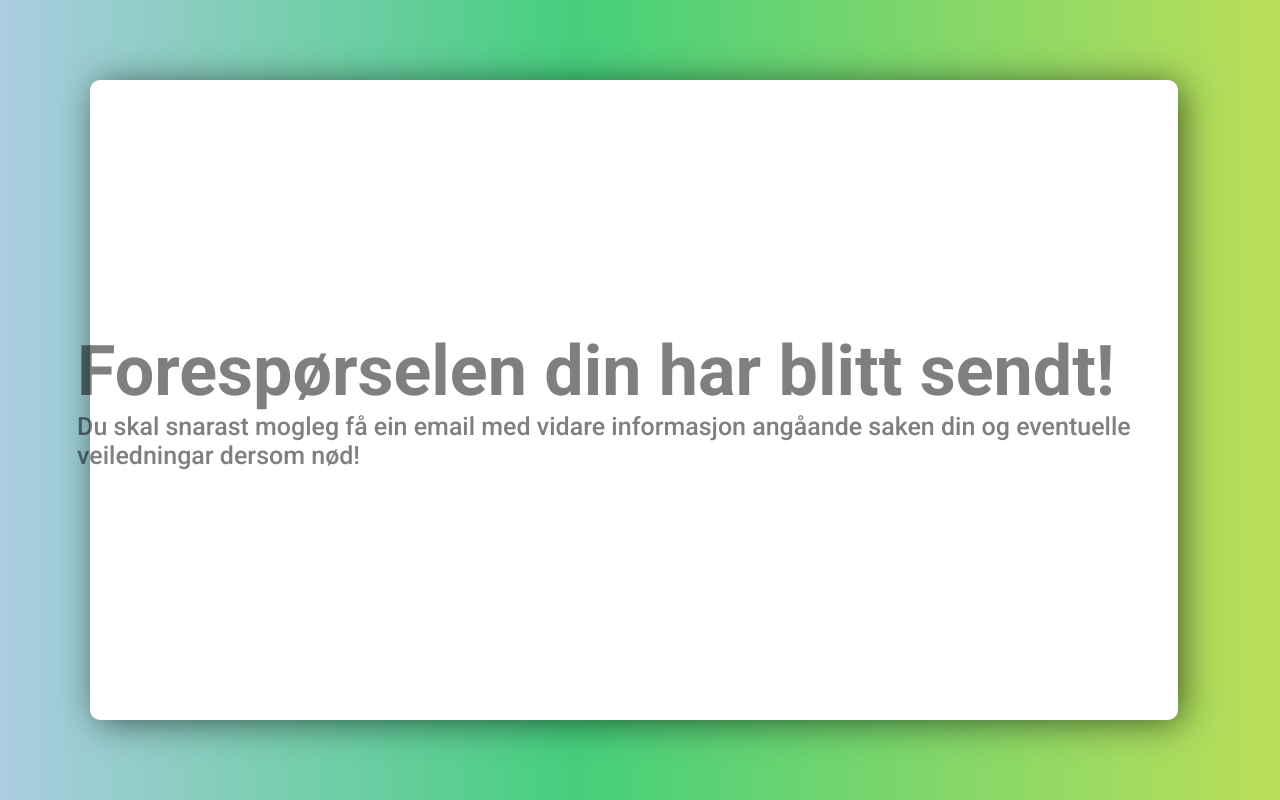
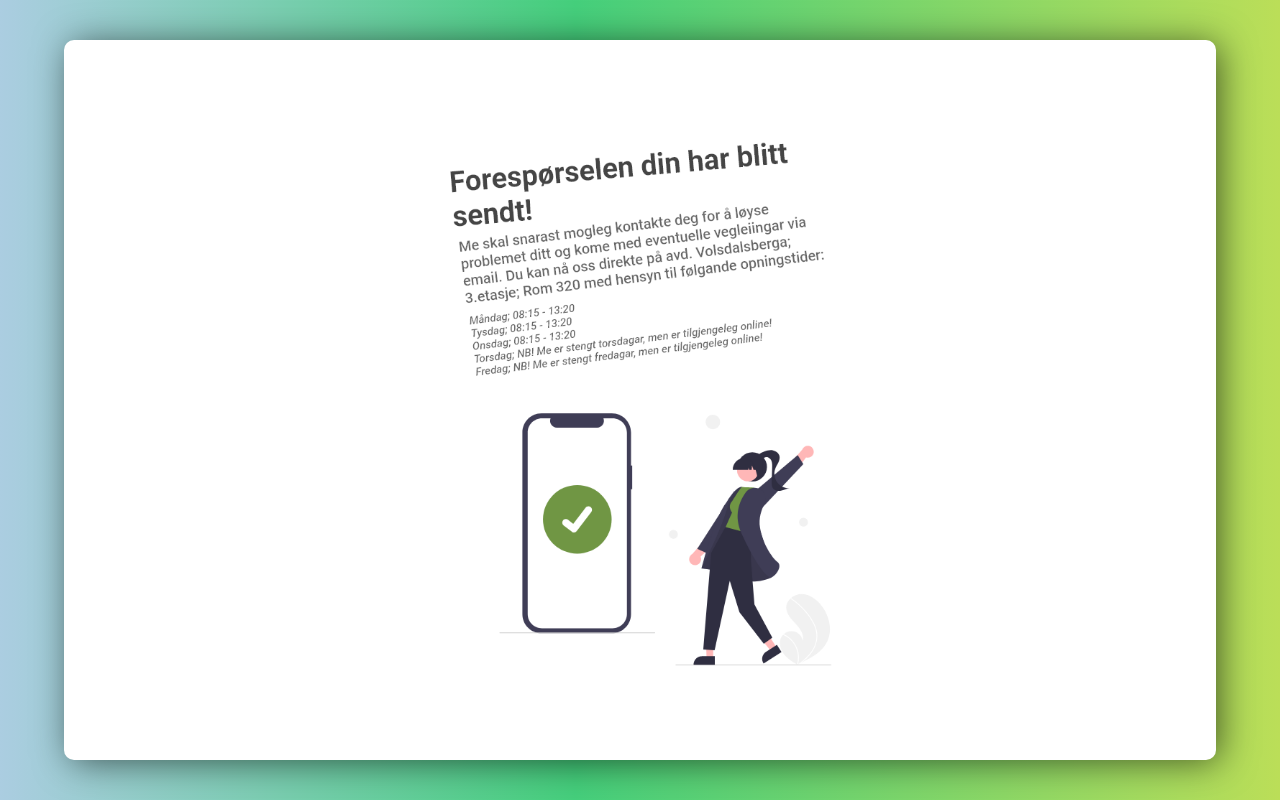
Before and after one commit to ArseniSkobelev/2it-online-helpdesk, a plain HTML site: page frontend/success.html in a window 1280 px wide. Drawn offline with nearby package versions, Linux system fonts and the light colour scheme.

Commit message:
fixed error- and success.html

```diff
--- a/frontend/css/error.css
+++ /dev/null
@@ -1,128 +0,0 @@
-@import url('https://fonts.googleapis.com/css2?family=Roboto:ital,wght@0,100;0,300;0,400;0,500;0,700;0,900;1,100;1,300;1,400;1,500;1,700;1,900&display=swap');
-
-* {
-    margin: 0;
-    padding: 0;
-    font-family: 'Roboto', sans-serif;
-}
-
-#gradient-bg {
-    position: relative;
-    z-index: -1;
-    width: 100vw;
-    height: 100vh;
-    overflow: visible;
-    background: rgb(171,205,225);
-    background: linear-gradient(90deg, rgba(171,205,225,1) 0%, rgba(69,207,124,1) 45%, rgba(187,222,88,1) 100%);
-}
-
-main {
-    overflow: visible;
-    z-index: 1;
-    width: 100%;
-    height: 100%;
-}
-
-#container {
-    position: absolute;
-    top: 10%;
-    left: 7%;
-    background: white;
-    width: 85vw;
-    height: 80vh;
-    border-radius: 10px;
-    -webkit-box-shadow: 5px 3px 36px -2px rgba(0,0,0,0.61);
-    box-shadow: 5px 3px 36px -2px rgba(0,0,0,0.61);
-    display: flex;
-    flex-direction: row;
-}
-
-#left {
-    background: #b7b7b76e;
-    width: 38%;
-    height: 100%;
-    border-top-left-radius: 10px;
-    border-bottom-left-radius: 10px;
-}
-
-#right {
-    display: flex;
-    flex-direction: column;
-    justify-content: center;
-    align-items: center;
-    width: 100%;
-    text-align: left;
-}
-
-#first-block {
-    display: flex;
-    flex-direction: row;
-    justify-content: space-between;
-}
-
-.heading-text-right {
-    font-size: 35px;
-    font-weight: 500;
-    width: 100%;
-    margin-bottom: 40px;
-}
-
-.form {
-    color: rgba(0, 0, 0, 0.5);
-    width: 80%;
-    display: flex;
-    flex-direction: column;
-    font-weight: 500;
-}
-
-.form input {
-    border: rgba(0, 0, 0, 0.3) solid 2px;
-    width: 100%;
-    padding: 0 7px;
-}
-
-.small {
-    width: 45%;
-}
-
-.small-input {
-    height: 42px;
-}
-
-.medium-input {
-    width: 100%;
-    height: 42px;
-}
-
-.bigboy {
-    width: 100%;
-    height: 220px;
-    padding: 0 7px;
-    border: rgba(0, 0, 0, 0.3) solid 2px;
-}
-
-.form div {
-    margin-bottom: 15px;
-}
-
-#sendBtn {
-    background-color: #b7b7b76e;
-    font-weight: bold;
-    padding: 12px 0;
-    font-size: 20px;
-    text-transform: uppercase;
-}
-
-#heading-text-success {
-    font-size: 70px;
-    font-weight: bold;
-    color: rgba(0, 0, 0, 0.5);
-    width: 1113px;
-}
-
-#paragraph-success {
-    font-size: 25px;
-    font-weight: 500;
-    color: rgba(0, 0, 0, 0.5);
-    width: 1113px;
-}
--- a/frontend/css/success.css
+++ /dev/null
@@ -1,128 +0,0 @@
-@import url('https://fonts.googleapis.com/css2?family=Roboto:ital,wght@0,100;0,300;0,400;0,500;0,700;0,900;1,100;1,300;1,400;1,500;1,700;1,900&display=swap');
-
-* {
-    margin: 0;
-    padding: 0;
-    font-family: 'Roboto', sans-serif;
-}
-
-#gradient-bg {
-    position: relative;
-    z-index: -1;
-    width: 100vw;
-    height: 100vh;
-    overflow: visible;
-    background: rgb(171,205,225);
-    background: linear-gradient(90deg, rgba(171,205,225,1) 0%, rgba(69,207,124,1) 45%, rgba(187,222,88,1) 100%);
-}
-
-main {
-    overflow: visible;
-    z-index: 1;
-    width: 100%;
-    height: 100%;
-}
-
-#container {
-    position: absolute;
-    top: 10%;
-    left: 7%;
-    background: white;
-    width: 85vw;
-    height: 80vh;
-    border-radius: 10px;
-    -webkit-box-shadow: 5px 3px 36px -2px rgba(0,0,0,0.61);
-    box-shadow: 5px 3px 36px -2px rgba(0,0,0,0.61);
-    display: flex;
-    flex-direction: row;
-}
-
-#left {
-    background: #b7b7b76e;
-    width: 38%;
-    height: 100%;
-    border-top-left-radius: 10px;
-    border-bottom-left-radius: 10px;
-}
-
-#right {
-    display: flex;
-    flex-direction: column;
-    justify-content: center;
-    align-items: center;
-    width: 100%;
-    text-align: left;
-}
-
-#first-block {
-    display: flex;
-    flex-direction: row;
-    justify-content: space-between;
-}
-
-.heading-text-right {
-    font-size: 35px;
-    font-weight: 500;
-    width: 100%;
-    margin-bottom: 40px;
-}
-
-.form {
-    color: rgba(0, 0, 0, 0.5);
-    width: 80%;
-    display: flex;
-    flex-direction: column;
-    font-weight: 500;
-}
-
-.form input {
-    border: rgba(0, 0, 0, 0.3) solid 2px;
-    width: 100%;
-    padding: 0 7px;
-}
-
-.small {
-    width: 45%;
-}
-
-.small-input {
-    height: 42px;
-}
-
-.medium-input {
-    width: 100%;
-    height: 42px;
-}
-
-.bigboy {
-    width: 100%;
-    height: 220px;
-    padding: 0 7px;
-    border: rgba(0, 0, 0, 0.3) solid 2px;
-}
-
-.form div {
-    margin-bottom: 15px;
-}
-
-#sendBtn {
-    background-color: #b7b7b76e;
-    font-weight: bold;
-    padding: 12px 0;
-    font-size: 20px;
-    text-transform: uppercase;
-}
-
-#heading-text-success {
-    font-size: 70px;
-    font-weight: bold;
-    color: rgba(0, 0, 0, 0.5);
-    width: 1113px;
-}
-
-#paragraph-success {
-    font-size: 25px;
-    font-weight: 500;
-    color: rgba(0, 0, 0, 0.5);
-    width: 1113px;
-}
--- a/frontend/success.html
+++ b/frontend/success.html
@@ -4,19 +4,15 @@
     <meta charset="UTF-8">
     <meta http-equiv="X-UA-Compatible" content="IE=edge">
     <meta name="viewport" content="width=device-width, initial-scale=1.0">
-    <title>Melding sendt!</title>
-    <link rel="stylesheet" href="./css/success.css">
-    <script defer src="./js/index.js"></script>
+    <title>Forespørsel sendt!</title>
+    <link rel="stylesheet" href="./css/index.css">
+    <link rel="stylesheet" href="https://cdnjs.cloudflare.com/ajax/libs/tailwindcss/2.2.19/tailwind.min.css" integrity="sha512-wnea99uKIC3TJF7v4eKk4Y+lMz2Mklv18+r4na2Gn1abDRPPOeef95xTzdwGD9e6zXJBteMIhZ1+68QC5byJZw==" crossorigin="anonymous" referrerpolicy="no-referrer" />
 </head>
 <body>
-    <div id="gradient-bg"></div>
     <main>
-        <div id="container">
-            <div id="right">
-                <h1 id="heading-text-success">Forespørselen din har blitt sendt!</h1>
-                <p id="paragraph-success">
-                    Du skal snarast mogleg få ein email med vidare informasjon angåande saken din og eventuelle veiledningar dersom nød!
-                </p>
+        <div id="form-container" style="display: flex; justify-content: center; align-items: center;">
+            <div id="form-content" class="md:w-3/4 xl:w-1/3">
+                <img class="w-4/5 md:w-full" src="./images/success.png" alt="">
             </div>
         </div>
     </main>
```
Also changed, not shown: frontend/error.html (+6 -7 lines), frontend/images/error.png (added), frontend/images/success.png (added).
